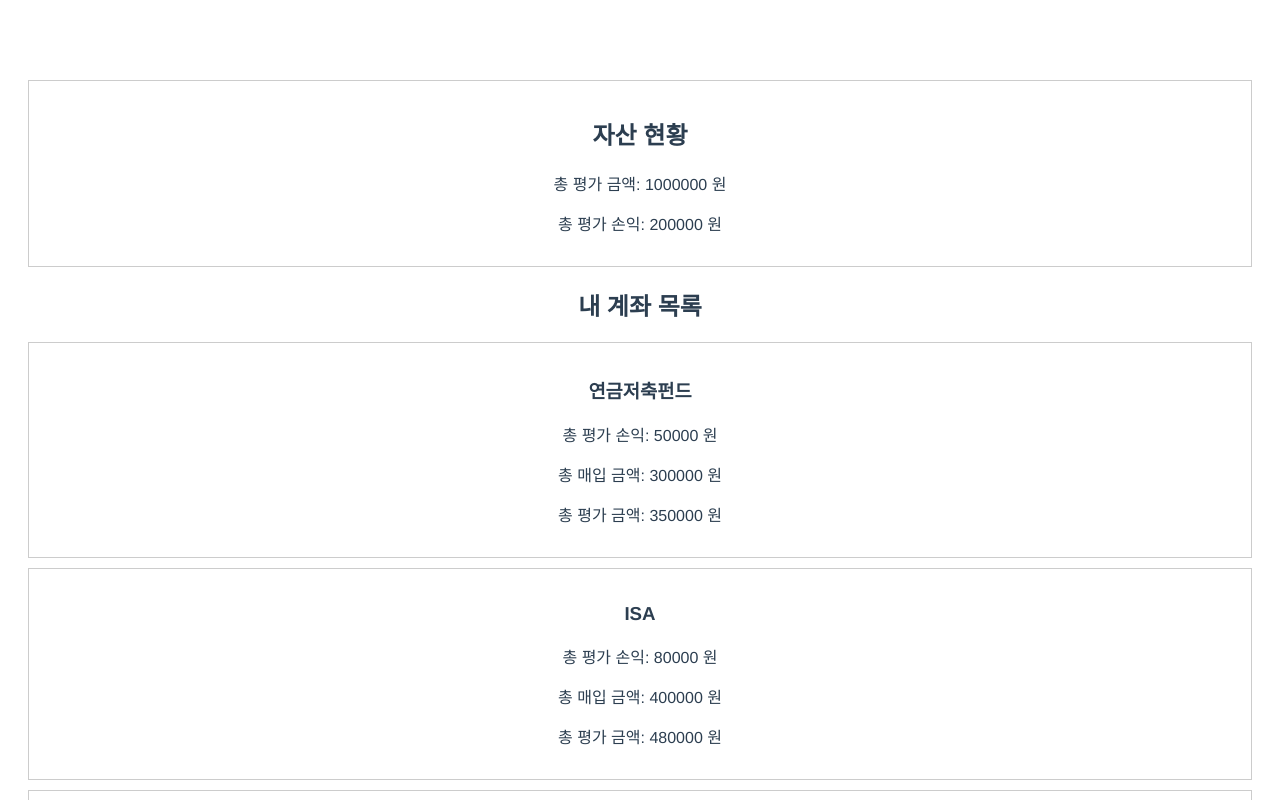
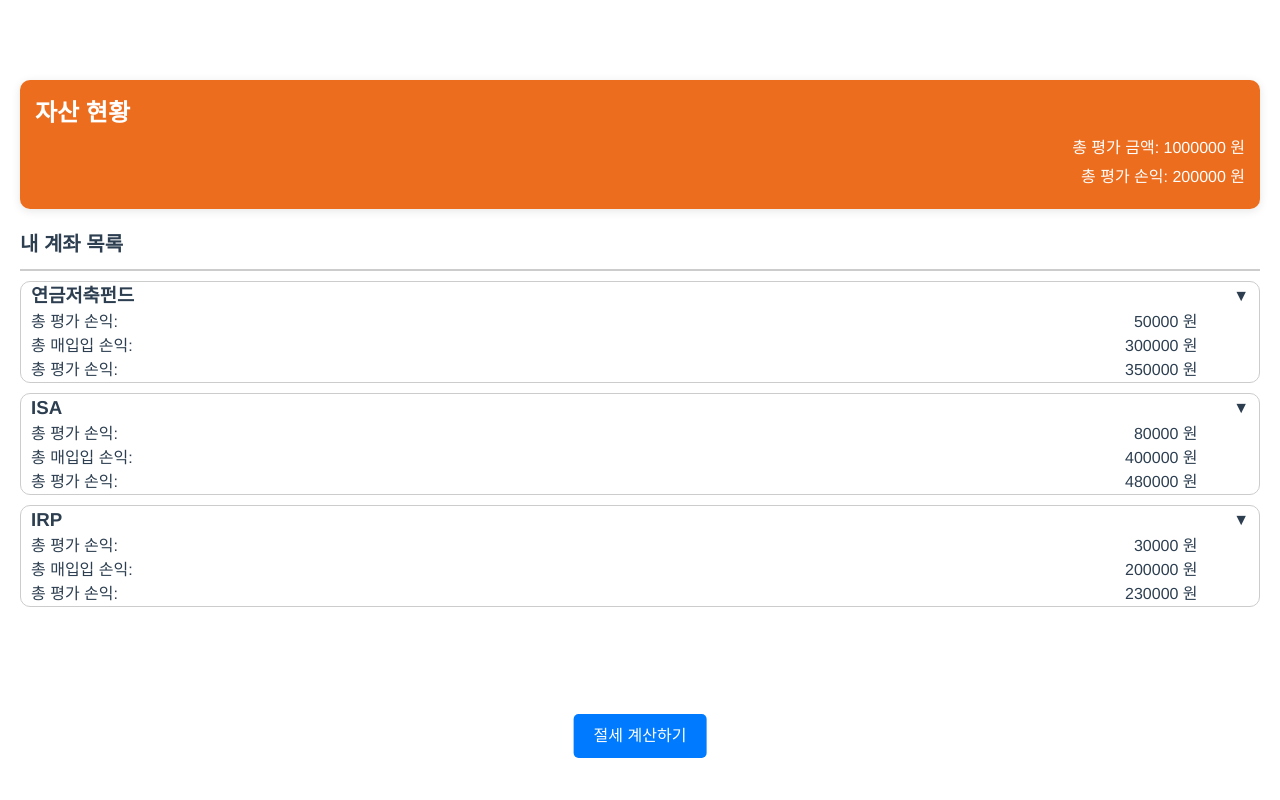
Before and after one commit to hyeonseung-lee/tax-check, a Vue app in the folder front/ui/: page /login in a window 1280 px wide. Both pictures are taken after a click on the button "메인 화면으로 이동". Shown: the top 800 px of the page. Built offline with nearby package versions, Linux system fonts and the light colour scheme.

Commit message:
메인화면 기본 레이아웃

```diff
--- a/front/ui/src/components/AccountCard.vue
+++ b/front/ui/src/components/AccountCard.vue
@@ -1,9 +1,38 @@
 <template>
   <div class="account-card">
-    <h3>{{ account.type }}</h3>
-    <p>총 평가 손익: {{ account.totalProfitLoss }} 원</p>
-    <p>총 매입 금액: {{ account.totalPurchaseAmount }} 원</p>
-    <p>총 평가 금액: {{ account.totalEvaluationAmount }} 원</p>
+    <div class="account-header">
+      <h3>{{ account.type }}</h3>
+      <button @click="toggleExpand">
+        <span v-if="isExpanded">▲</span>
+        <span v-else>▼</span>
+      </button>
+    </div>
+    <div class="content">
+      <div class="profit-content">
+        <span>총 평가 손익:</span>
+        <span>{{ account.totalProfitLoss }} 원</span>
+      </div>
+      <div class="profit-content">
+        <span>총 매입입 손익:</span>
+        <span>{{ account.totalPurchaseAmount }} 원</span>
+      </div>
+      <div class="profit-content">
+        <span>총 평가 손익:</span>
+        <span>{{ account.totalEvaluationAmount }} 원</span>
+      </div>
+    </div>
+    <div v-if="isExpanded" class="details">
+      <div class="divider"></div>
+      <h4 class="stocks-header">종목 정보</h4>
+      <ul class="stocks">
+        <li v-for="(item, index) in account.items" :key="index">
+          <div class="stocks-content">
+            <span>{{ item.name }}</span>
+            <span>{{ item.value }} 원</span>
+          </div>
+        </li>
+      </ul>
+    </div>
   </div>
 </template>
 
@@ -16,13 +45,61 @@ export default {
       required: true,
     },
   },
+  data() {
+    return {
+      isExpanded: false, // 카드 확장 상태
+    };
+  },
+  methods: {
+    toggleExpand() {
+      this.isExpanded = !this.isExpanded; // 상태 토글
+    },
+  },
 };
 </script>
 
 <style scoped>
 .account-card {
   border: 1px solid #ccc;
-  padding: 15px;
   margin-bottom: 10px;
+  border-radius: 10px; /* 테두리 둥글게 */
+}
+.account-header {
+  display: flex; /* 수평 정렬 */
+  justify-content: space-between; /* 공간을 균등하게 분배 */
+  align-items: center; /* 수직 중앙 정렬 */
+  margin-left: 10px;
+  margin-right: 10px;
+}
+.divider {
+  height: 2px; /* 줄의 두께 */
+  background-color: #ccc; /* 줄 색상 */
+  margin: 0px 5px 0px 5px;
+}
+.content {
+  text-align: right;
+  margin-right: 10px;
+}
+.stocks {
+  list-style-type: none;
+}
+.stocks-header {
+  display: flex; /* 수평 정렬 */
+  justify-content: space-between; /* 공간을 균등하게 분배 */
+  align-items: center; /* 수직 중앙 정렬 */
+  margin-left: 10px;
+  margin-right: 10px;
+}
+.stocks-content {
+  display: flex; /* 수평 정렬 */
+  justify-content: space-between; /* 양쪽 끝으로 정렬 */
+  width: 95%; /* 전체 너비 사용 */
+  margin-left: 10px;
+}
+.profit-content {
+  display: flex; /* 수평 정렬 */
+  justify-content: space-between; /* 양쪽 끝으로 정렬 */
+  width: 95%; /* 전체 너비 사용 */
+  margin-left: 10px;
 }
 </style>
--- a/front/ui/src/components/AssetStatus.vue
+++ b/front/ui/src/components/AssetStatus.vue
@@ -1,8 +1,12 @@
 <template>
   <div class="asset-status">
-    <h2>자산 현황</h2>
-    <p>총 평가 금액: {{ assets.totalValue }} 원</p>
-    <p>총 평가 손익: {{ assets.totalProfitLoss }} 원</p>
+    <h2 class="title">자산 현황</h2>
+    <div class="status-info">
+      <p class="total-value">총 평가 금액: {{ assets.totalValue }} 원</p>
+      <p class="total-profit-loss">
+        총 평가 손익: {{ assets.totalProfitLoss }} 원
+      </p>
+    </div>
   </div>
 </template>
 
@@ -20,8 +24,24 @@ export default {
 
 <style scoped>
 .asset-status {
-  border: 1px solid #ccc;
-  padding: 15px;
-  margin-bottom: 20px;
+  background-color: #ed6d1e; /* 주황색 배경 */
+  border-radius: 10px; /* 테두리 둥글게 */
+  padding: 15px; /* 내부 여백 */
+  box-shadow: 0 2px 10px rgba(0, 0, 0, 0.1); /* 그림자 추가 */
+  margin-bottom: 20px; /* 아래쪽 여백 */
+  color: white; /* 글씨를 하얀색으로 */
+}
+.title {
+  text-align: left; /* 제목 좌측 정렬 */
+  margin: 0; /* 기본 여백 제거 */
+}
+
+.status-info {
+  text-align: right; /* 나머지 정보 우측 정렬 */
+}
+
+.total-value,
+.total-profit-loss {
+  margin: 5px 0; /* 각 항목의 여백 */
 }
 </style>
--- a/front/ui/src/components/Main.vue
+++ b/front/ui/src/components/Main.vue
@@ -2,13 +2,16 @@
   <div class="main">
     <AssetStatus :assets="assets" />
     <div class="account-list">
-      <h2>내 계좌 목록</h2>
+      <h2 class="account-title">내 계좌 목록</h2>
+      <div class="divider"></div>
+      <!-- 줄 추가 -->
       <AccountCard
         v-for="(account, index) in accounts"
         :key="index"
         :account="account"
       />
     </div>
+    <button class="tax-calculator" @click="calculateTax">절세 계산하기</button>
   </div>
 </template>
 
@@ -25,8 +28,8 @@ export default {
   data() {
     return {
       assets: {
-        totalValue: 1000000, // 서버에서 가져올 값
-        totalProfitLoss: 200000, // 서버에서 가져올 값
+        totalValue: 1000000,
+        totalProfitLoss: 200000,
       },
       accounts: [
         {
@@ -34,30 +37,72 @@ export default {
           totalProfitLoss: 50000,
           totalPurchaseAmount: 300000,
           totalEvaluationAmount: 350000,
+          items: [
+            { name: "종목 A", value: 150000 },
+            { name: "종목 B", value: 200000 },
+          ],
         },
         {
           type: "ISA",
           totalProfitLoss: 80000,
           totalPurchaseAmount: 400000,
           totalEvaluationAmount: 480000,
+          items: [
+            { name: "종목 C", value: 250000 },
+            { name: "종목 D", value: 150000 },
+          ],
         },
         {
           type: "IRP",
           totalProfitLoss: 30000,
           totalPurchaseAmount: 200000,
           totalEvaluationAmount: 230000,
+          items: [
+            { name: "종목 E", value: 100000 },
+            { name: "종목 F", value: 90000 },
+          ],
         },
       ],
     };
+  },
+  methods: {
+    calculateTax() {
+      // 절세 계산 로직을 여기에 추가
+      alert("절세 계산하기 버튼이 클릭되었습니다!");
+    },
   },
 };
 </script>
 
 <style scoped>
 .main {
+  margin-top: 5px;
   padding: 20px;
 }
 .account-list {
   margin-top: 20px;
 }
+.account-title {
+  text-align: left; /* 좌측 정렬 */
+  font-size: 1.25rem; /* 글자 크기 줄이기 */
+  margin: 0; /* 기본 여백 제거 */
+}
+.divider {
+  height: 2px; /* 줄의 두께 */
+  background-color: #ccc; /* 줄 색상 */
+  margin: 10px 0; /* 위 아래 여백 */
+}
+.tax-calculator {
+  position: fixed; /* 고정 위치 */
+  bottom: 20px; /* 상단에서의 위치 */
+  left: 50%; /* 왼쪽에서의 위치 */
+  transform: translate(-50%, -50%); /* 버튼을 중앙으로 이동 */
+  padding: 10px 20px;
+  background-color: #007bff; /* 버튼 색상 */
+  color: white; /* 글자 색상 */
+  border: none; /* 테두리 없음 */
+  border-radius: 5px; /* 모서리 둥글게 */
+  cursor: pointer; /* 커서 포인터 */
+  z-index: 1000; /* 다른 요소 위에 표시 */
+}
 </style>
--- a/front/ui/src/main.js
+++ b/front/ui/src/main.js
@@ -2,6 +2,18 @@ import { createApp } from "vue";
 import App from "./App.vue";
 import router from "./router"; // 라우터 임포트
 
+// Vuetify
+import "vuetify/styles";
+import { createVuetify } from "vuetify";
+import * as components from "vuetify/components";
+import * as directives from "vuetify/directives";
+
+const vuetify = createVuetify({
+  components,
+  directives,
+});
+
 const app = createApp(App);
+app.use(vuetify);
 app.use(router); // 라우터 사용
 app.mount("#app");
```
Also changed, not shown: front/ui/package.json (+6 -2 lines), 1 other file (tests, documents, lock files or other folders).
